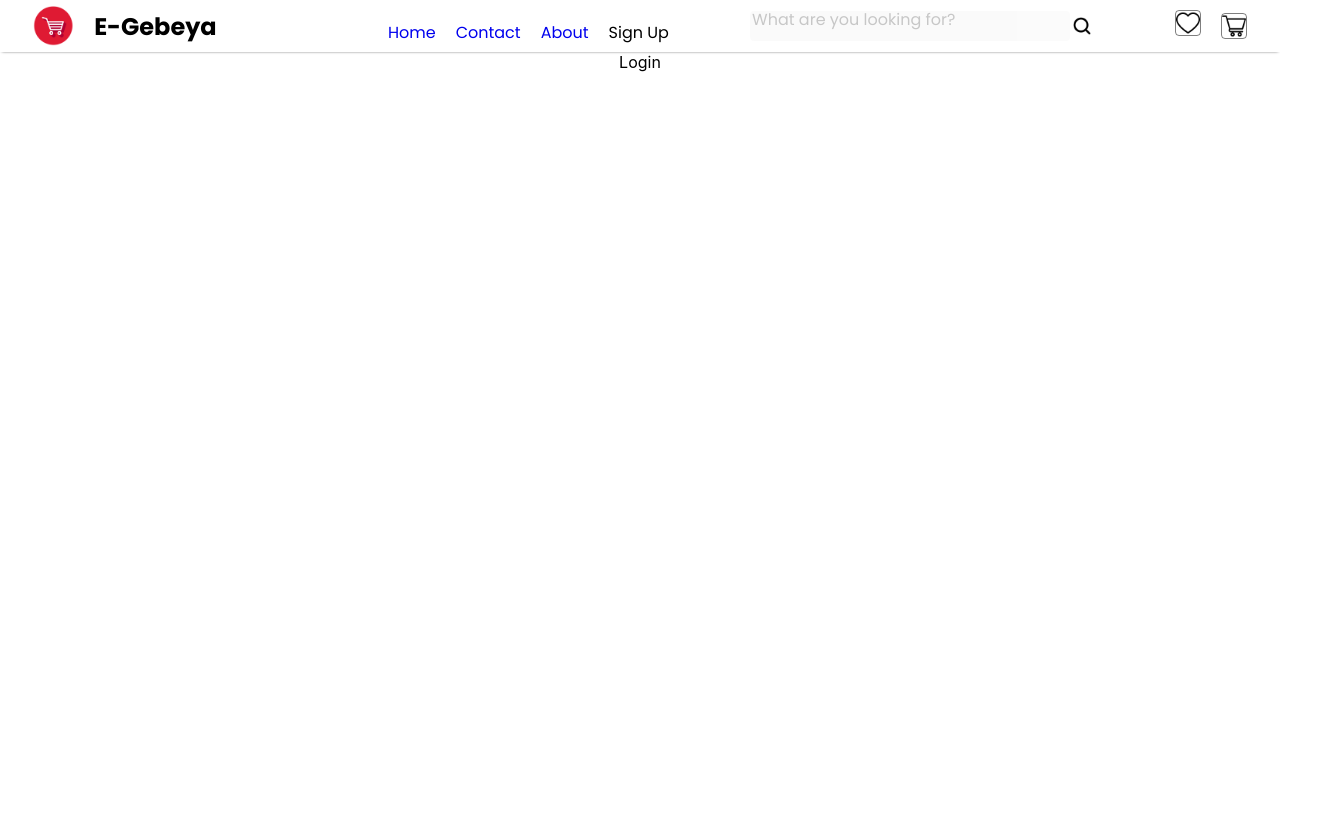
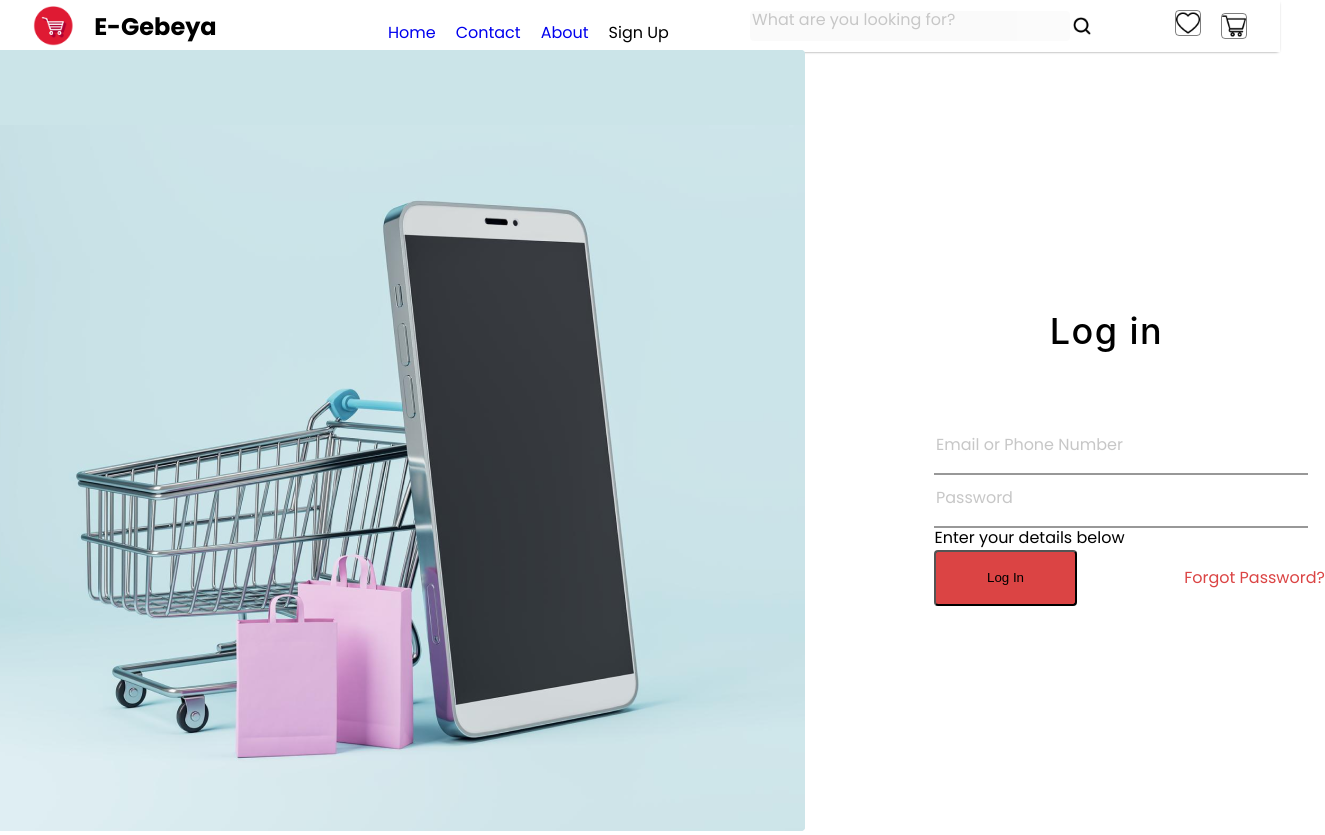
Before and after one commit to CybersoftInt/E-gebeya2, a React (Create React App) app: page /login in a window 1280 px wide. Shown: the whole page, 1325 px wide, since content can reach past the window. Before the commit the page ends 800 px from the top, so only its background shows below. Built offline with nearby package versions, Linux system fonts and the light colour scheme.

Commit message:
updated login.jsx and login.css

```diff
--- a/src/Components/Login/Login.css
+++ b/src/Components/Login/Login.css
@@ -0,0 +1,212 @@
+.container {
+    display: flex;
+    flex-direction: row;
+    align-items: center;
+    padding: 0px;
+    gap: 129px;
+
+    position: relative;
+    width: 1305px;
+    height: 781px;
+}
+
+.login {
+    /* Frame 766 */
+
+    /* Auto layout */
+    display: flex;
+    flex-direction: column;
+    align-items: flex-start;
+    padding: 0px;
+    gap: 40px;
+
+    width: 371px;
+    height: 326px;
+
+
+    /* Inside auto layout */
+    flex: none;
+    order: 1;
+    flex-grow: 0;
+
+}
+
+.img img {
+    /* Side Image */
+
+    width: 805px;
+    height: 781px;
+
+    background: #CBE4E8;
+    border-radius: 0px 4px 4px 0px;
+
+    /* Inside auto layout */
+    flex: none;
+    order: 0;
+    flex-grow: 0;
+
+}
+
+.sub-login {
+    /* Frame 764 */
+
+    /* Auto layout */
+    display: flex;
+    flex-direction: column;
+    align-items: flex-start;
+    padding: 0px;
+    gap: 48px;
+
+    width: 370px;
+    height: 230px;
+
+
+    /* Inside auto layout */
+    flex: none;
+    order: 0;
+    flex-grow: 0;
+
+}
+
+.sub-login h3 {
+    /* Log in to Exclusive */
+
+    width: 345px;
+    height: 30px;
+
+    /* Heading/36PX Medium */
+    font-family: 'Inter';
+    font-style: normal;
+    font-weight: 500;
+    font-size: 36px;
+    line-height: 30px;
+    /* identical to box height, or 83% */
+    letter-spacing: 0.04em;
+
+    /* Text2 */
+    color: #000000;
+
+
+    /* Inside auto layout */
+    flex: none;
+    order: 0;
+    flex-grow: 0;
+
+}
+
+.sub-login p {
+    /* Enter your details below */
+
+    width: 191px;
+    height: 24px;
+
+    /* Title/16PX Regular */
+    font-family: 'Poppins';
+    font-style: normal;
+    font-weight: 400;
+    font-size: 16px;
+    line-height: 24px;
+    /* identical to box height, or 150% */
+
+    /* Text2 */
+    color: #000000;
+
+
+    /* Inside auto layout */
+    flex: none;
+    order: 1;
+    flex-grow: 0;
+
+}
+
+.sub-login label {
+    /* Frame 755 */
+
+    /* Auto layout */
+    display: flex;
+    flex-direction: column;
+    align-items: flex-start;
+    padding: 0px;
+    gap: 8px;
+
+    width: 370px;
+    height: 32px;
+
+
+    /* Inside auto layout */
+    flex: none;
+    order: 0;
+    flex-grow: 0;
+
+}
+
+.btn {
+    /* Frame 765 */
+
+    /* Auto layout */
+    display: flex;
+    flex-direction: row;
+    align-items: center;
+    padding: 0px;
+    gap: 87px;
+
+    width: 371px;
+    height: 56px;
+
+
+    /* Inside auto layout */
+    flex: none;
+    order: 1;
+    flex-grow: 0;
+
+}
+
+.btn button {
+    /* Button */
+
+    /* Auto layout */
+    display: flex;
+    flex-direction: row;
+    justify-content: center;
+    align-items: center;
+    padding: 16px 48px;
+    gap: 10px;
+
+    width: 143px;
+    height: 56px;
+
+    /* Button2 */
+    background: #DB4444;
+    border-radius: 4px;
+
+    /* Inside auto layout */
+    flex: none;
+    order: 0;
+    flex-grow: 0;
+
+}
+
+.btn span {
+    /* Forget Password? */
+
+    width: 141px;
+    height: 24px;
+
+    /* Title/16PX Regular */
+    font-family: 'Poppins';
+    font-style: normal;
+    font-weight: 400;
+    font-size: 16px;
+    line-height: 24px;
+    /* identical to box height, or 150% */
+
+    /* Secondary 2 */
+    color: #DB4444;
+
+
+    /* Inside auto layout */
+    flex: none;
+    order: 1;
+    flex-grow: 0;
+
+}
--- a/src/Components/Login/Login.jsx
+++ b/src/Components/Login/Login.jsx
@@ -1,8 +1,31 @@
 import React from 'react'
-
+import "../../Components/Login/Login.css"
+import SideImage from "../Assets/Login_Side Image.png"
 function Login() {
     return (
-        <div>Login</div>
+        <div className='container'>
+            <div className="img">
+                <img src={SideImage} alt="" />
+            </div>
+            <div className="login">
+
+
+                <div className="sub-login">
+                    <h3>Log in</h3>
+                    <p>Enter your details below</p>
+                    <label htmlFor="pass" >
+                        <input type="text" name="email" id="" placeholder='Email or Phone Number' />
+                        <input type="password" name="pass" id="" placeholder='Password' />
+                    </label>
+                </div>
+                <div className="btn">
+                    <button>Log In</button>
+                    <span>Forgot Password?</span>
+                </div>
+
+            </div>
+
+        </div>
     )
 }
 
--- a/src/Components/Profile/Profile.css
+++ b/src/Components/Profile/Profile.css
@@ -44,6 +44,11 @@ h3 {
     position: absolute;
 
 
+}
+
+.form {
+    border: none;
+    border-radius: 5px;
 }
 
 .form h3 {
```
Also changed, not shown: src/Components/Assets/Login_Side Image.png (added).
